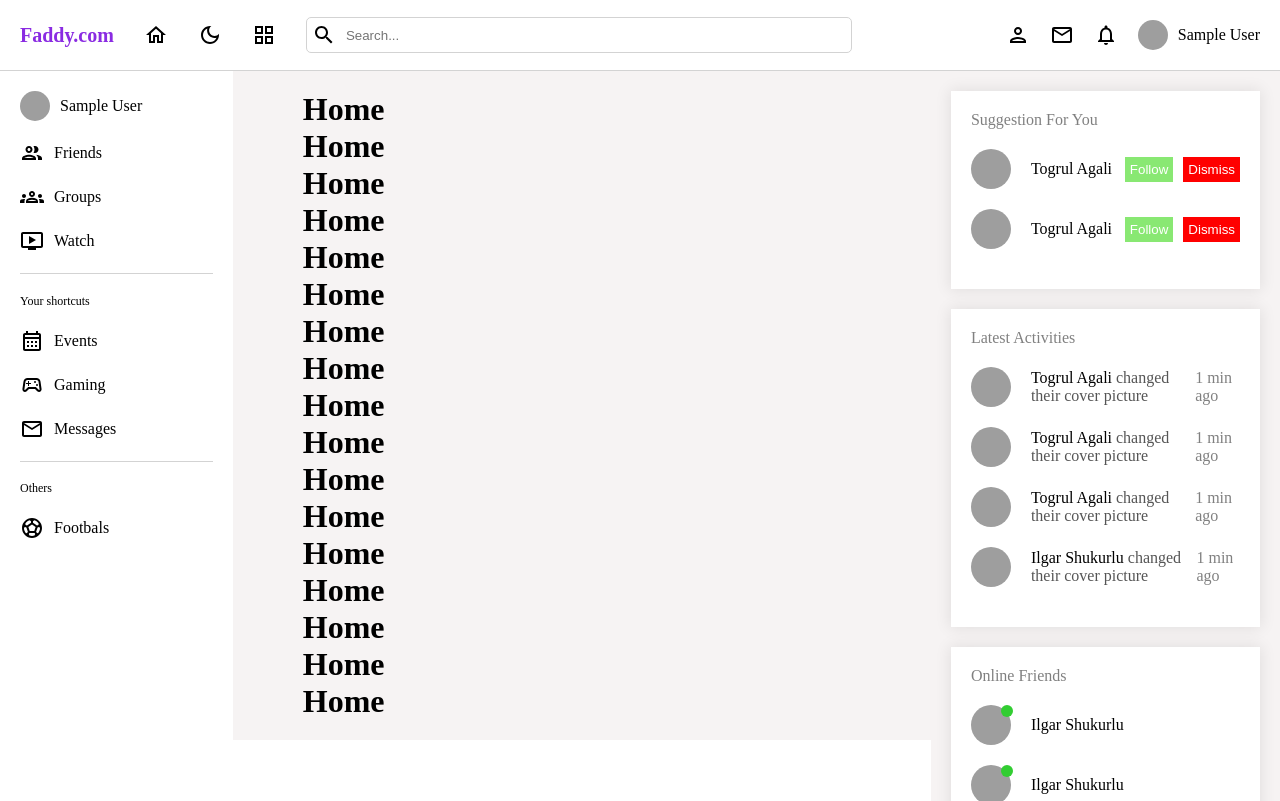
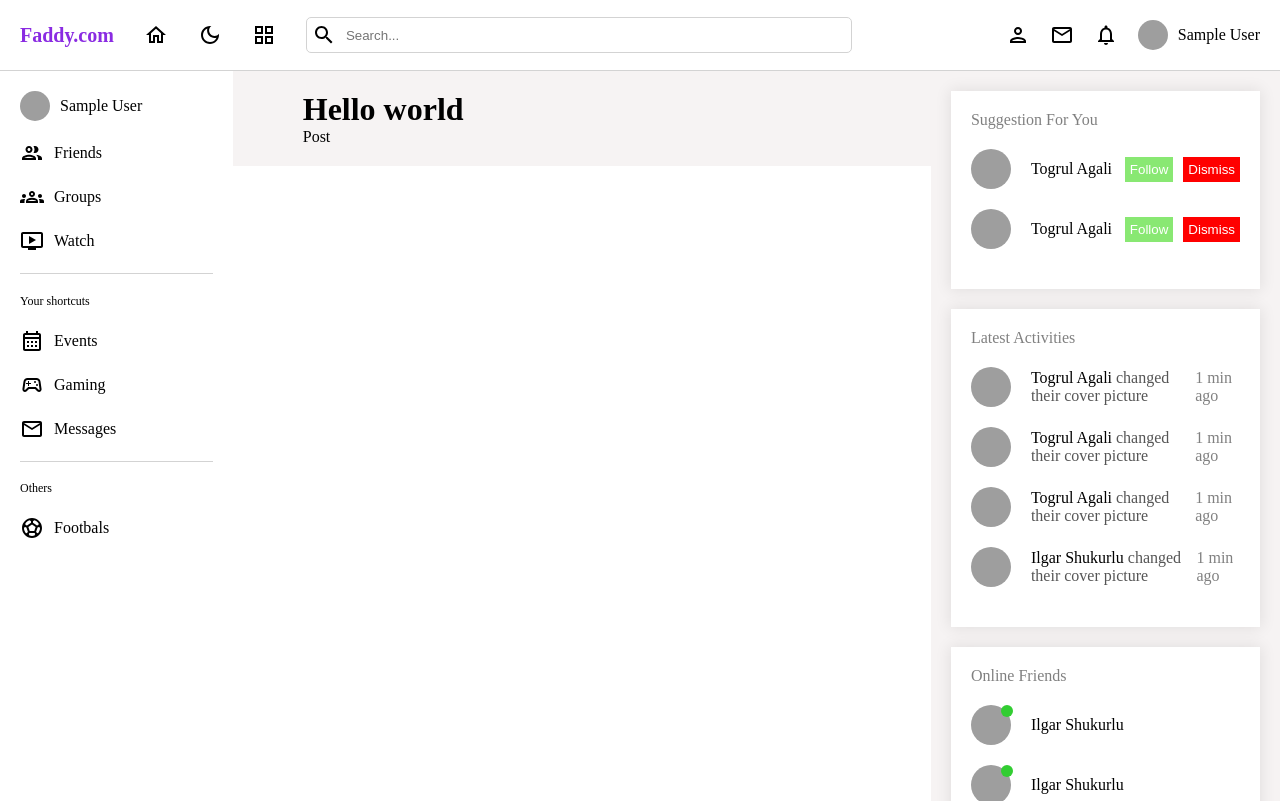
Before and after one commit to FeryazHacimuradov/faddy.com, a React (Vite) app in the folder client/: page / in a window 1280 px wide. Built offline with nearby package versions, Linux system fonts and the light colour scheme; sample sign-in values are in the browser's storage; grey boxes are pictures that could not be loaded.

Commit message:
Created stories layout

```diff
--- /dev/null
+++ b/client/src/components/posts/Post.jsx
@@ -0,0 +1,5 @@
+import "./post.scss";
+
+export const Post = () => {
+  return <div>Post</div>;
+};
--- /dev/null
+++ b/client/src/components/stories/Stories.jsx
@@ -0,0 +1,41 @@
+import "./stories.jsx";
+
+export const Stories = () => {
+  //TEMPORARY
+  const stories = [
+    {
+      id: 1,
+      name: "Faryaz Hajimuradov",
+      img: "https://images.pexels.com/photos/4473360/pexels-photo-4473360.jpeg?auto=compress&cs=tinysrgb&w=800",
+    },
+    {
+      id: 2,
+      name: "Togrul Agali",
+      img: "https://images.pexels.com/photos/4473360/pexels-photo-4473360.jpeg?auto=compress&cs=tinysrgb&w=800",
+    },
+    {
+      id: 3,
+      name: "Ilgar Shukurlu",
+      img: "https://images.pexels.com/photos/4473360/pexels-photo-4473360.jpeg?auto=compress&cs=tinysrgb&w=800",
+    },
+    {
+      id: 4,
+      name: "Devid Ruvinov",
+      img: "https://images.pexels.com/photos/4473360/pexels-photo-4473360.jpeg?auto=compress&cs=tinysrgb&w=800",
+    },
+  ];
+
+  return (
+    <div className="stories">
+      {stories.map((story) => {
+        <div className="story">
+          {console.log(story.name)}
+
+          <img src={story.img} alt="" />
+          <span>{story.name}</span>
+        </div>;
+      })}
+      <h1>Hello world</h1>
+    </div>
+  );
+};
--- /dev/null
+++ b/client/src/components/stories/stories.scss
@@ -0,0 +1,8 @@
+.stories {
+  .story {
+    img {
+    }
+    span {
+    }
+  }
+}
--- a/client/src/pages/home/Home.jsx
+++ b/client/src/pages/home/Home.jsx
@@ -1,25 +1,12 @@
+import { Post } from "../../components/posts/Post";
+import { Stories } from "../../components/stories/Stories";
 import "./home.scss";
 
 export const Home = () => {
   return (
     <div className="home">
-      <h1>Home</h1>
-      <h1>Home</h1>
-      <h1>Home</h1>
-      <h1>Home</h1>
-      <h1>Home</h1>
-      <h1>Home</h1>
-      <h1>Home</h1>
-      <h1>Home</h1>
-      <h1>Home</h1>
-      <h1>Home</h1>
-      <h1>Home</h1>
-      <h1>Home</h1>
-      <h1>Home</h1>
-      <h1>Home</h1>
-      <h1>Home</h1>
-      <h1>Home</h1>
-      <h1>Home</h1>
+      <Stories />
+      <Post />
     </div>
   );
 };
```
Also changed, not shown: client/src/components/posts/post.scss (added).
